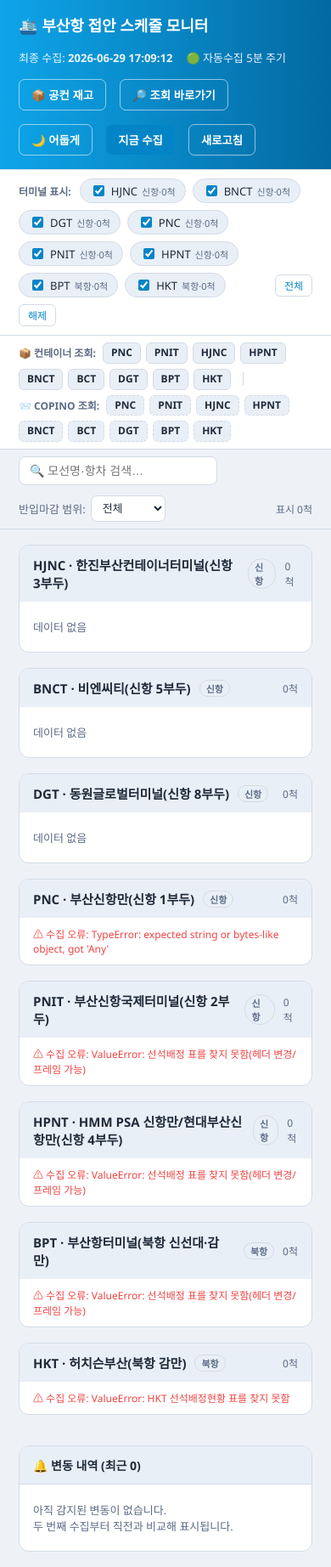
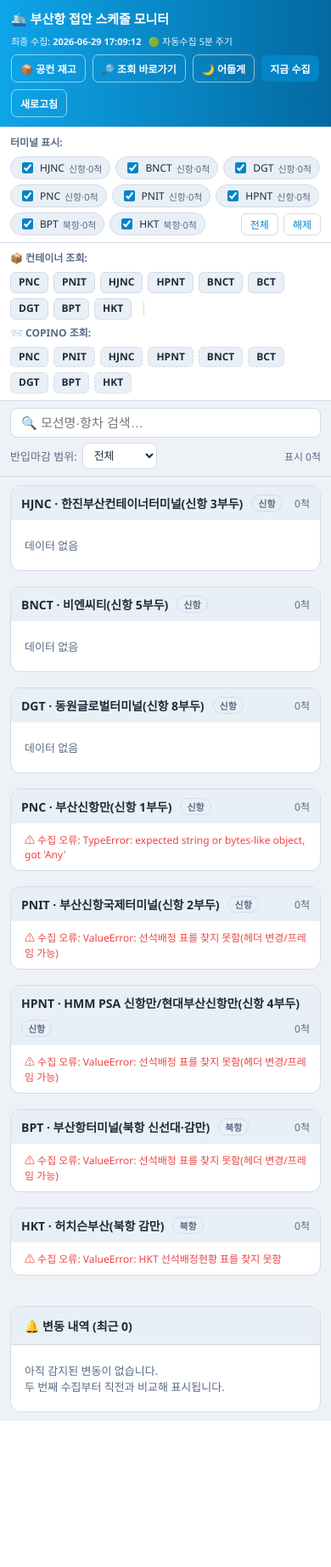
Before and after one commit to kylgtynt-wq/busan-berth-monitor, a Flask app: page / in a window 390 px wide. Shown: the whole page at 85% size. After the commit the page ends 1672 px from the top, so only its background shows below. Run offline with Flask 3, Linux system fonts and the light colour scheme; data that the repository does not hold is empty.

Commit message:
모바일 대응: 표 가로스크롤 + 모바일 미디어쿼리(선석/공컨/바로가기)
- 넓은 표는 .tscroll(overflow-x:auto)로 감싸 카드 안에서만 가로 스크롤
- 그리드 minmax(0,1fr)+min-width:0으로 페이지 가로 넘침 제거
- 모바일(<=640px) 패딩/폰트 축소, 상단 바 고정 해제(겹침 방지)
- 검증: 390px 뷰포트에서 페이지 가로넘침 0

Co-Authored-By: Claude Opus 4.8 <noreply@anthropic.com>

```diff
--- a/templates/dashboard.html
+++ b/templates/dashboard.html
@@ -31,13 +31,15 @@
   header .spacer{flex:1}
   button{background:var(--accent);color:#06283d;border:0;border-radius:7px;padding:8px 14px;font-weight:700;cursor:pointer}
   button.ghost{background:transparent;color:var(--txt);border:1px solid var(--line)}
-  .wrap{padding:18px 22px;display:grid;grid-template-columns:1fr 340px;gap:18px;align-items:start}
-  @media(max-width:1100px){.wrap{grid-template-columns:1fr}}
-  .terminal{background:var(--panel);border:1px solid var(--line);border-radius:12px;margin-bottom:18px;overflow:hidden}
+  .wrap{padding:18px 22px;display:grid;grid-template-columns:minmax(0,1fr) 340px;gap:18px;align-items:start}
+  .wrap>main{min-width:0}
+  @media(max-width:1100px){.wrap{grid-template-columns:minmax(0,1fr)}}
+  .terminal{background:var(--panel);border:1px solid var(--line);border-radius:12px;margin-bottom:18px;overflow:hidden;min-width:0}
   .terminal>h2{margin:0;padding:12px 16px;font-size:15px;background:var(--panel2);display:flex;gap:10px;align-items:center}
   .terminal>h2 .port{font-size:11px;color:var(--muted);border:1px solid var(--line);padding:1px 7px;border-radius:20px}
   .terminal>h2 .cnt{margin-left:auto;color:var(--muted);font-size:12px;font-weight:400}
   .stale{color:var(--chg);font-size:11px}
+  .tscroll{overflow-x:auto;-webkit-overflow-scrolling:touch}
   table{width:100%;border-collapse:collapse;font-size:13px}
   th,td{padding:8px 10px;text-align:left;border-bottom:1px solid var(--line);white-space:nowrap}
   th{color:var(--muted);font-weight:600;font-size:11px;position:sticky}
@@ -98,6 +100,24 @@
         border-radius:7px;padding:6px 9px;font-size:13px}
   .toolbar2 .hint{color:var(--muted);font-size:12px}
   td.cct{color:var(--cct)}
+  /* ===== 모바일 ===== */
+  @media (max-width:640px){
+    /* 모바일에선 상단 바들을 고정 해제(헤더 높이 가변 → 겹침 방지) */
+    header,.filterbar,.quicklinks,.toolbar2,aside{position:static !important;max-height:none}
+    header{padding:11px 13px;gap:8px}
+    header h1{font-size:15px;width:100%}
+    header .meta{font-size:11px}
+    button{padding:7px 10px;font-size:12px}
+    .wrap{padding:10px 12px;gap:12px}
+    .filterbar,.quicklinks,.toolbar2{padding:8px 12px;gap:6px}
+    .filterbar .flabel,.quicklinks .qlabel{width:100%;margin-bottom:2px}
+    .fchk{font-size:12px;padding:3px 9px}
+    .toolbar2 input#vsearch{width:100%;max-width:none;font-size:15px}
+    .terminal>h2{padding:10px 12px;font-size:14px;flex-wrap:wrap}
+    table{font-size:12px}
+    th,td{padding:6px 8px}
+    aside{margin-top:6px}
+  }
 </style>
 </head>
 <body>
@@ -169,6 +189,7 @@
       </h2>
       {% if info.error %}<div class="err">⚠ 수집 오류: {{ info.error }}</div>{% endif %}
       {% if info.records %}
+      <div class="tscroll">
       <table>
         <thead><tr>
           <th>상태</th><th>선박명</th><th>모선항차</th><th>선사</th><th>항로</th>
@@ -197,6 +218,7 @@
         {% endfor %}
         </tbody>
       </table>
+      </div>
       {% elif not info.error %}
       <div class="empty">데이터 없음</div>
       {% endif %}
```
Also changed, not shown: templates/empty.html (+14 -0 lines), templates/links.html (+9 -0 lines).
